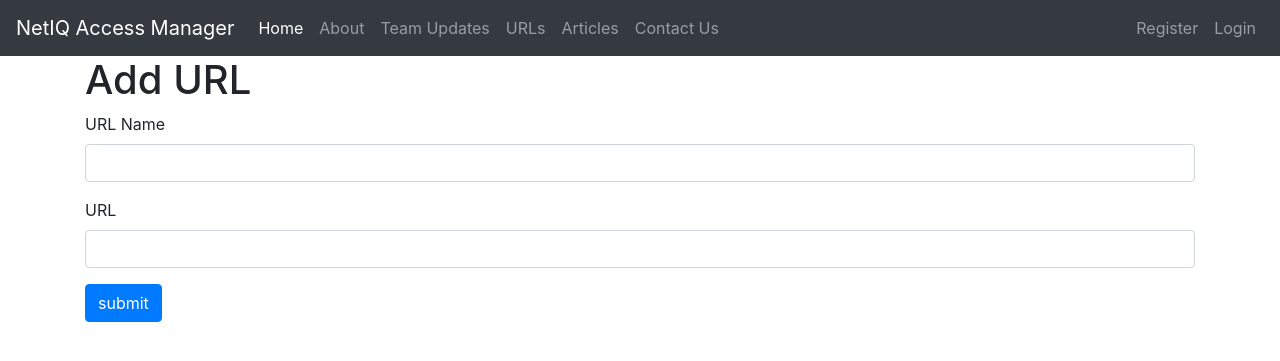
After one commit to iburahim786/iburahim_pythonanywhere, a Flask app: page /add_url in a window 1280 px wide. The commit adds this page. Shown: the top 361 px of the page. Run offline with Flask 2, Linux system fonts and the light colour scheme; some libraries are stand-ins or nearby versions.

Commit message:
New updates

```diff
--- a/app.py
+++ b/app.py
@@ -245,6 +245,9 @@ def dashboard():
     result1 = cur1.execute("SELECT * FROM tupdates")
     tupdates = cur1.fetchall()
 
+    cur.close()
+    cur1.close()
+
     if result > 0 and result1 > 0:
         return render_template('dashboard.html', tupdates=tupdates, articles=articles)
     elif result == 0 and result1 > 0:
@@ -256,11 +259,8 @@ def dashboard():
     else:
         msg = "No Updates/Articles Found"
         return render_template('dashboard.html', msg=msg)
-
-    # Cursor Close
-    cur1.close()
-    cur.close()
-    cur1.close()
+    # # Cursor Close
+    # cur1.close()
 
 
 # Log out page
@@ -337,18 +337,13 @@ def edit_article(id):
 def delete_article(id):
     # Create Cursor
     cur = mysql.connection.cursor()
-
     # Execute
     cur.execute("DELETE FROM articles WHERE id=%s", [id])
-
     # Commit DB
     cur.connection.commit()
-
     # Close Connection
     cur.close()
-
     flash("Article Deleted", 'success')
-
     return redirect(url_for('dashboard'))
 
 
@@ -440,16 +435,16 @@ def contactus():
     return render_template('contact_us.html')
 
 
-@app.route('/mail')
-def mail_content():
-    cur = mysql.connection.cursor()
-    html_page = ""
-    # Get updates
-    result = cur.execute("SELECT * FROM articles")
-
-    team_updates = cur.fetchall()
-
-    return render_template('mail_content.html', team_updates=team_updates)
+# @app.route('/mail')
+# def mail_content():
+#     cur = mysql.connection.cursor()
+#     html_page = ""
+#     # Get updates
+#     result = cur.execute("SELECT * FROM articles")
+#
+#     team_updates = cur.fetchall()
+#
+#     return render_template('mail_content.html', team_updates=team_updates)
 
 
 @app.route('/send_mail', methods=['POST'])
@@ -521,12 +516,7 @@ def send_mail():
 @app.before_request
 def make_session_permanent():
     session.permanent = True
-    app.permanent_session_lifetime = timedelta(minutes=1)
-
-
-@app.route('/url')
-def url():
-    return render_template('imp_links.html')
+    app.permanent_session_lifetime = timedelta(minutes=2)
 
 
 @app.errorhandler(404)
@@ -536,7 +526,8 @@ def not_found_error(error):
 
 @app.errorhandler(500)
 def internal_error(error):
-    session.rollback()
+    cur = mysql.connection.cursor()
+    cur.session.rollback()
     return render_template('500.html'), 500
 
 
@@ -580,7 +571,91 @@ def delete_user(id):
     return redirect(url_for('user_details'))
 
 
+@app.route('/url_links')
+def url_links():
+    # Create cursor
+    cur = mysql.connection.cursor()
+
+    # Get articles
+    result = cur.execute("SELECT * FROM urls")
+    urls = cur.fetchall()
+
+    if result > 0:
+        return render_template('imp_links.html', urls=urls)
+    else:
+        msg = "No links Found"
+        return render_template('imp_links.html', msg=msg)
+
+
+# URL Form Class
+class URLUpdateForm(Form):
+    url_name = StringField('URL Name', [validators.length(min=1, max=200)])
+    url = StringField('URL', [validators.length(min=5)])
+
+
+@app.route('/add_url', methods=['GET', 'POST'])
+def add_url():
+    form = URLUpdateForm(request.form)
+    if request.method == 'POST' and form.validate():
+        url_name = form.url_name.data
+        url = form.url.data
+        # Create Cursor
+        cur = mysql.connection.cursor()
+        # Execute
+        cur.execute("INSERT INTO urls(url_name, url) VALUES(%s, %s)", (url_name, url))
+        # Commit DB
+        cur.connection.commit()
+        # Close Connection
+        cur.close()
+        flash("URL added", 'success')
+        return redirect(url_for('url_links'))
+    return render_template('add_url.html', form=form)
+
+
+@app.route('/edit_url/<string:id>', methods=['GET', 'POST'])
+@is_logged_in
+def edit_url(id):
+    # Create Cursor
+    cur = mysql.connection.cursor()
+    # Get article by id
+    result = cur.execute("SELECT * FROM urls WHERE id = %s", [id])
+    url = cur.fetchone()
+    # Get form
+    form = URLUpdateForm(request.form)
+    # Populate the article form fields
+    form.url_name.data = url['url_name']
+    form.url.data = url['url']
+    if request.method == 'POST' and form.validate():
+        url_name = request.form['url_name']
+        url = request.form['url']
+        # Create Cursor
+        cur = mysql.connection.cursor()
+        # Execute
+        cur.execute("UPDATE urls SET url_name=%s, url=%s WHERE id=%s", (url_name, url, id))
+        # Commit DB
+        cur.connection.commit()
+        # Close Connection
+        cur.close()
+        flash("Updated successfully", 'success')
+        return redirect(url_for('url_links'))
+    return render_template('edit_url.html', form=form)
+
+
+@app.route('/delete_url/<string:id>', methods=['POST'])
+@is_logged_in
+@is_logged_in_admin
+def delete_url(id):
+    # Create Cursor
+    cur = mysql.connection.cursor()
+    # Execute
+    cur.execute("DELETE FROM urls WHERE id=%s", [id])
+    # Commit DB
+    cur.connection.commit()
+    # Close Connection
+    cur.close()
+    flash("URL Deleted Successfully!", 'success')
+    return redirect(url_for('url_links'))
+
+
 if __name__ == '__main__':
     app.run(debug=True)
-    os.environ['MAIL_SERVER'] = "smtp.microfocus.com"
-    os.environ['MAIL_PORT'] = 25
--- /dev/null
+++ b/templates/add_url.html
@@ -0,0 +1,15 @@
+{% extends 'layout.html' %}
+
+{% block body %}
+     <h1>Add URL</h1>
+    {% from "includes/_formhelpers.html" import render_field %}
+     <form method="POST" action="">
+         <div class="form-group">
+             {{ render_field(form.url_name, class_="form-control") }}
+         </div>
+         <div class="form-group">
+             {{ render_field(form.url, class_="form-control") }}
+         </div>
+         <p><input type="submit" class="btn btn-primary" value="submit"></p>
+     </form>
+{% endblock %}
--- a/templates/dashboard.html
+++ b/templates/dashboard.html
@@ -7,12 +7,7 @@
     <form class="form-inline"  action="/send_mail" method="post">
           <a class="btn btn-success" href="/add_update"> Add Updates</a>
          <input class="btn btn-primary"  style="margin:10px" onclick="alert('Mail Send Successfully!')" type="submit" value="SendMail" >
-<!--         <a class="btn btn-primary" style="margin:10px" onclick="alert('Mail Send Successfully!')" href="#"> Send Mail</a>-->
     </form>
-<!--    <form action="{{ url_for('send_mail')}}" method="post">-->
-<!--                        <input type="hidden" name="method" value="SENDMAIL">-->
-<!--                        <input type="submit" value="SendMail" class="btn btn-Success">-->
-<!--                    </form>-->
     <hr>
     <table class="table table-striped">
         <tr>
--- a/templates/includes/_navbar.html
+++ b/templates/includes/_navbar.html
@@ -15,7 +15,7 @@
         <a class="nav-link" href="/tupdates" tabindex="-1" aria-disabled="true">Team Updates</a>
       </li>
       <li class="nav-item">
-        <a class="nav-link" href="/url123" tabindex="-1" aria-disabled="true">Important Link</a>
+        <a class="nav-link" href="/url_links" tabindex="-1" aria-disabled="true">URLs</a>
       </li>
       <li class="nav-item">
         <a class="nav-link" href="/articles" tabindex="-1" aria-disabled="true">Articles</a>
--- a/templates/layout.html
+++ b/templates/layout.html
@@ -16,7 +16,5 @@
    <script src="//cdn.ckeditor.com/4.6.2/standard/ckeditor.js"></script>
    <script type="text/javascript">CKEDITOR.replace('editor')</script>
    <script src='https://kit.fontawesome.com/a076d05399.js'></script>
-<!--   <link rel="stylesheet" href="https://cdnjs.cloudflare.com/ajax/libs/twitter-bootstrap/3.3.7/css/bootstrap.min.css" />-->
-   <script src="https://cdnjs.cloudflare.com/ajax/libs/jquery/3.4.0/jquery.min.js"></script>
 </body>
 </html>
```
Also changed, not shown: templates/Imp_links.html (+29 -86 lines), templates/edit_url.html (added, +15 -0 lines).
